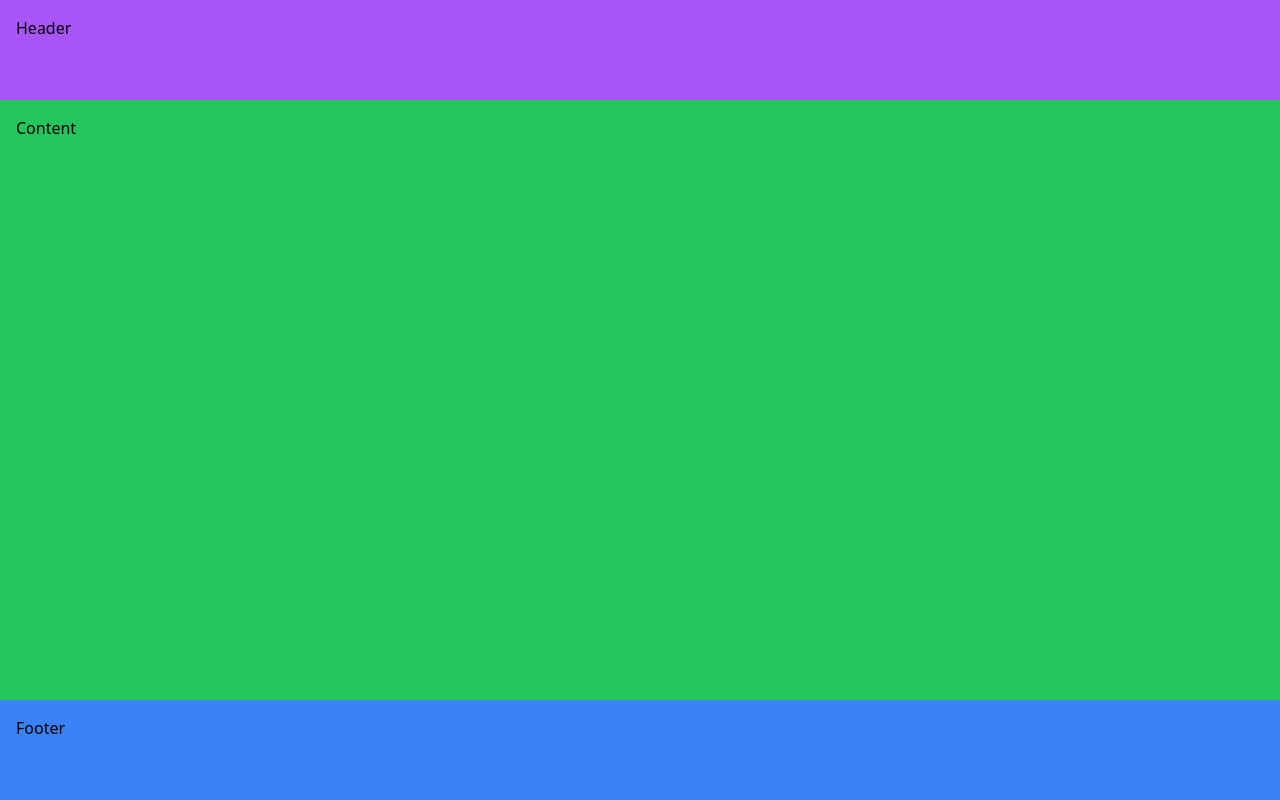
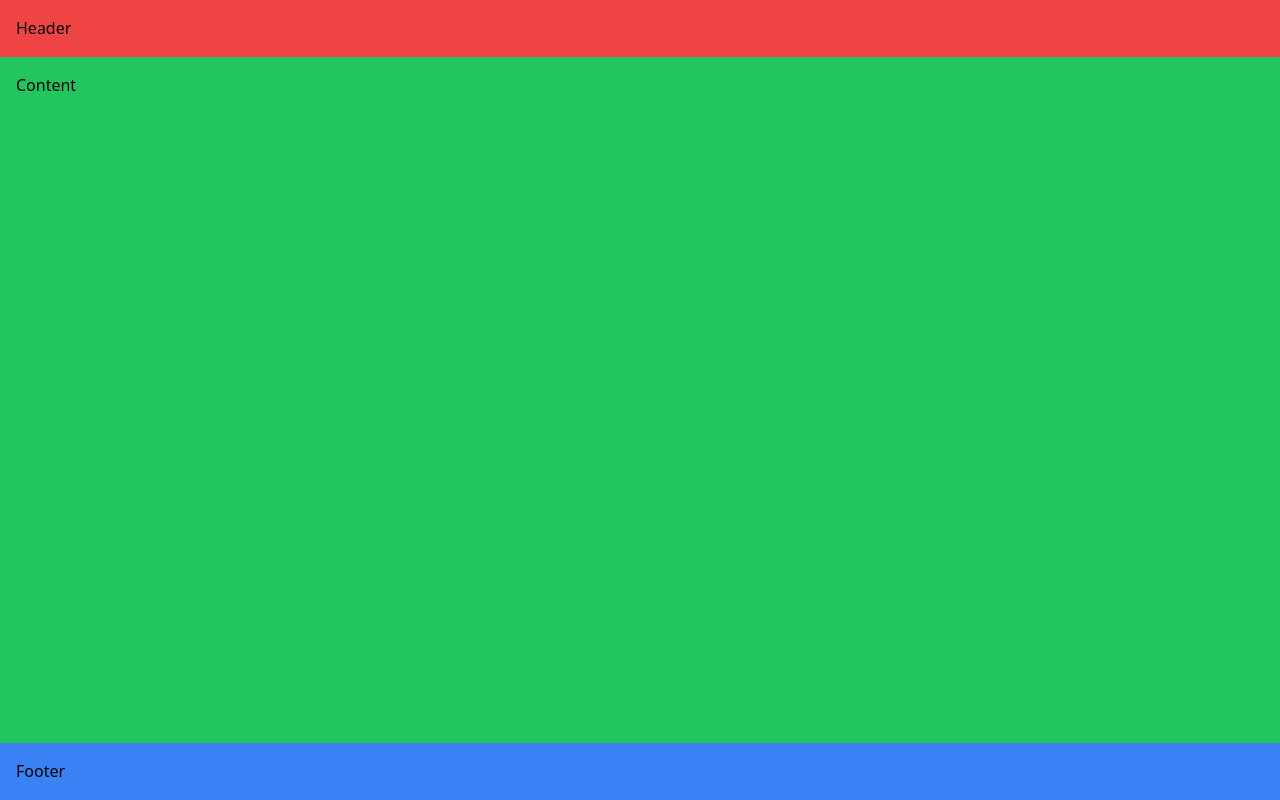
Before and after one commit to phbarna/vanilla, a plain HTML site: page index.html in a window 1280 px wide. Drawn offline with nearby package versions, Linux system fonts and the light colour scheme; files that its build step writes are made by us from their sources.

Commit message:
Modify README

```diff
--- a/index.html
+++ b/index.html
@@ -10,8 +10,8 @@
         <link href="output.css" rel="stylesheet">
       </head>
     <body>
-        <div class="h-screen w-screen grid grid-rows-[1fr_6fr_1fr]">
-          <div class="bg-purple-500 p-4">Header</div>
+        <div class="h-screen w-screen grid grid-rows-[1fr_12fr_1fr]">
+          <div class="bg-red-500 p-4">Header</div>
           <div class="bg-green-500 p-4">Content</div>
           <div class="bg-blue-500 p-4">Footer</div>
         </div>
```
Also changed, not shown: README.md.
